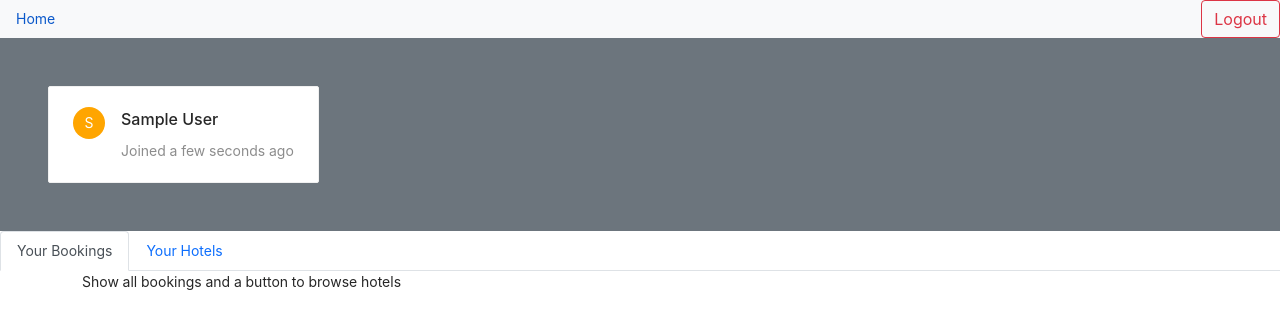
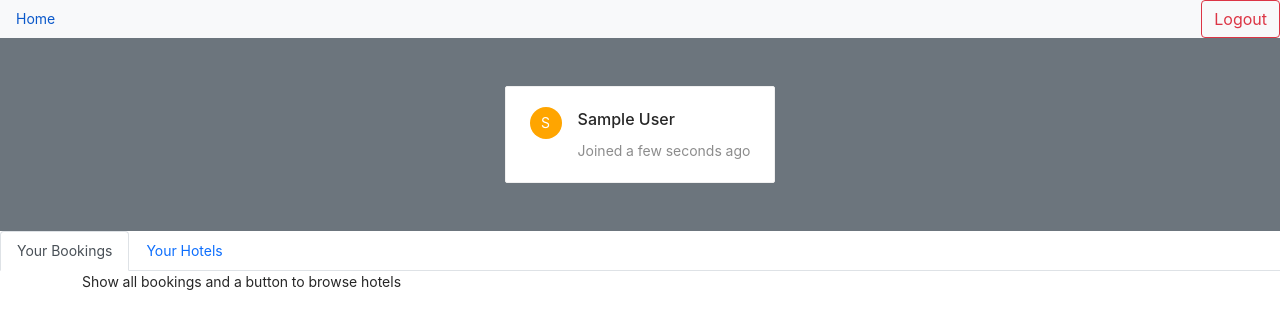
Before and after one commit to SohanR/book-my-hotel, a React (Create React App) app in the folder client/: page /dashboard in a window 1280 px wide. Shown: the top 328 px of the page. Built offline with nearby package versions, Linux system fonts and the light colour scheme; sample sign-in values are in the browser's storage.

Commit message:
siripe tamplatting

```diff
--- a/client/src/components/ConnectNav.jsx
+++ b/client/src/components/ConnectNav.jsx
@@ -18,10 +18,26 @@ const ConnectNav = () => {
   const {auth} = useSelector((state) => state )
   const {user} = auth;
   return (
-    <div className='d-flex justify-content-between' >
+    <div className='d-flex justify-content-around' >
       <Card>
         <Meta avatar={<Avatar shape='circle'  style={{ backgroundColor: 'orange', verticalAlign: 'middle' ,}}> {user.name[0]}</Avatar>} title={user.name} description={`Joined ${moment(user.createdAt).fromNow()}`} />
       </Card>
+
+      {
+        auth && auth.user && auth.user.stripe_seller && auth.user.stripe_seller.charges_enabled && (
+          <>
+        <div>
+          Pending Balance
+        </div>
+
+        <div>
+          Payout Settings
+        </div>
+      </>
+
+        )
+      }
+
     </div>
   )
 }
```
